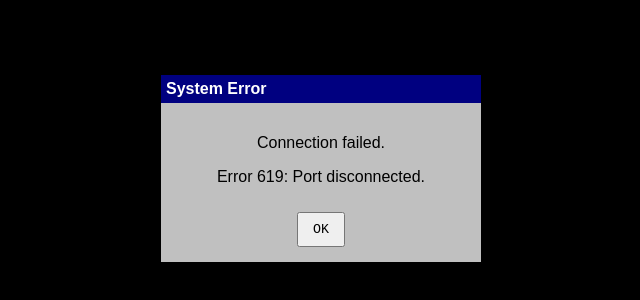
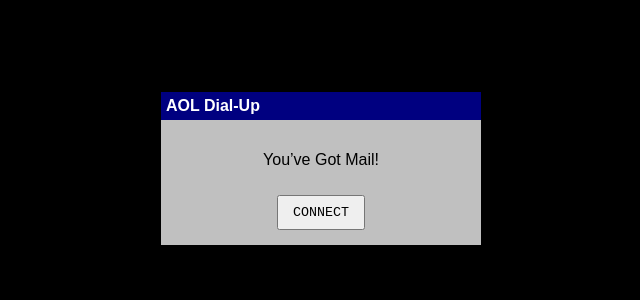
Before and after one commit to kingyshell/90s-wifi, a plain HTML site: page index.html in a window 1280 px wide. Shown: the part 232-532 px from the top of the page, without its empty margins (319-959 px from the left). Drawn offline with Linux system fonts and the light colour scheme.

Commit message:
index.html

```diff
--- a/index.html
+++ b/index.html
@@ -16,7 +16,7 @@
     height: 100vh;
   }
 
-  .boot, .error, .connect {
+  .boot, .connect {
     display: none;
     text-align: center;
   }
@@ -91,18 +91,6 @@
   <p>Starting Windows...</p>
 </div>
 
-<!-- ERROR POPUP -->
-<div class="error" id="error">
-  <div class="window">
-    <div class="title-bar">System Error</div>
-    <div class="content">
-      <p>Connection failed.</p>
-      <p>Error 619: Port disconnected.</p>
-      <button onclick="showConnect()">OK</button>
-    </div>
-  </div>
-</div>
-
 <!-- CONNECT WINDOW -->
 <div class="connect" id="connect">
   <div class="window">
@@ -120,14 +108,9 @@
 <script>
   setTimeout(() => {
     document.getElementById("boot").style.display = "none";
-    document.getElementById("error").style.display = "block";
-  }, 4200);
-
-  function showConnect() {
-    document.getElementById("error").style.display = "none";
     document.getElementById("connect").style.display = "block";
     document.getElementById("mail").play();
-  }
+  }, 4200);
 
   function connect() {
     document.getElementById("dialup").play();
```
